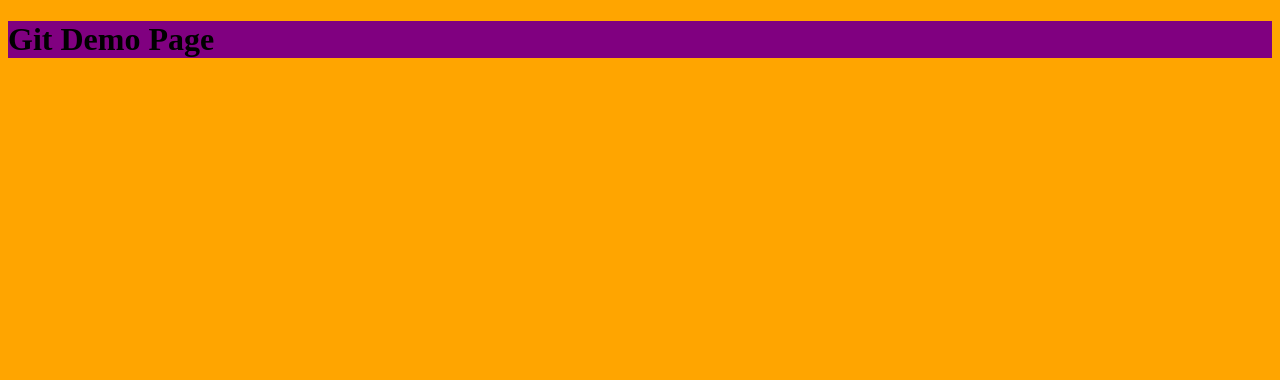
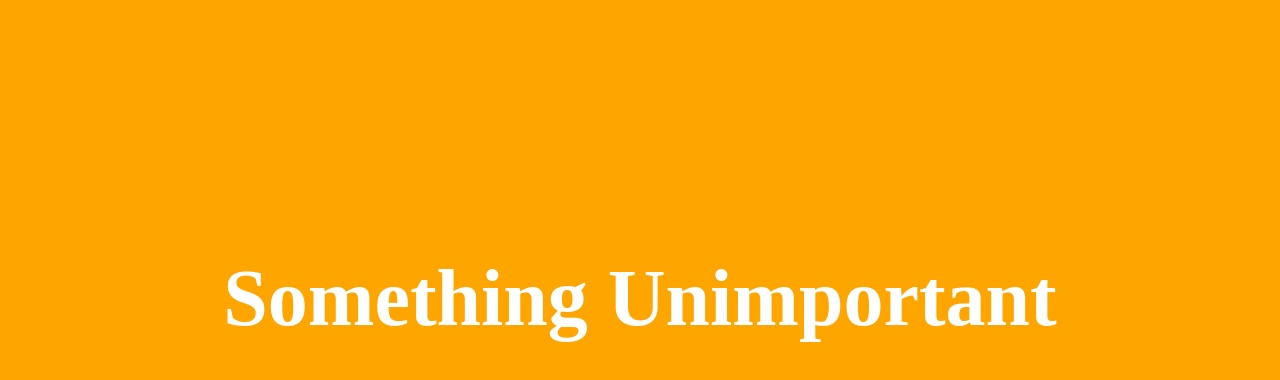
Before and after one commit to Tshepo-Sepadile/SomethingUnimportant, a plain HTML site: page index.html in a window 1280 px wide. Drawn offline with Linux system fonts and the light colour scheme.

Commit message:
Something unimportant

```diff
--- a/app.js
+++ b/app.js
@@ -1 +1 @@
-alert("Hello World!");
+alert("Something unimportant");
--- a/index.html
+++ b/index.html
@@ -4,11 +4,11 @@
     <meta charset="UTF-8">
     <meta http-equiv="X-UA-Compatible" content="IE=edge">
     <meta name="viewport" content="width=device-width, initial-scale=1.0">
-    <title>Document</title>
+    <title>Something Uniportmant</title>
     <link href="styles.css" rel="stylesheet"/>
 </head>
 <body>
-    <h1>Git Demo Page</h1>
+    <h1>Something Unimportant</h1>
     <script src="app.js"></script>
 </body>
 </html>
--- a/styles.css
+++ b/styles.css
@@ -3,5 +3,8 @@ body{
 }
 
 h1{
-    background-color: purple;
+    color: white;
+    font-size: 5rem;
+    text-align: center;
+    margin-top: 20%;
 }
```
